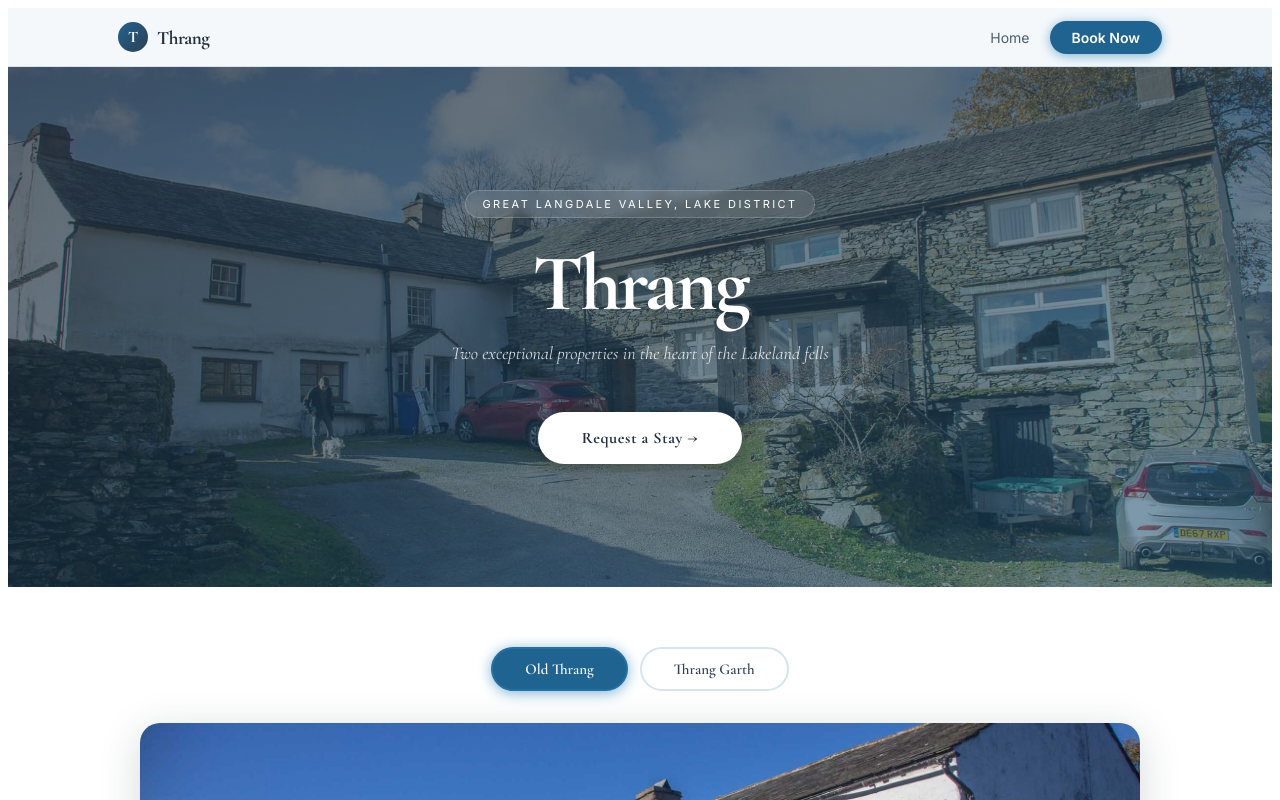
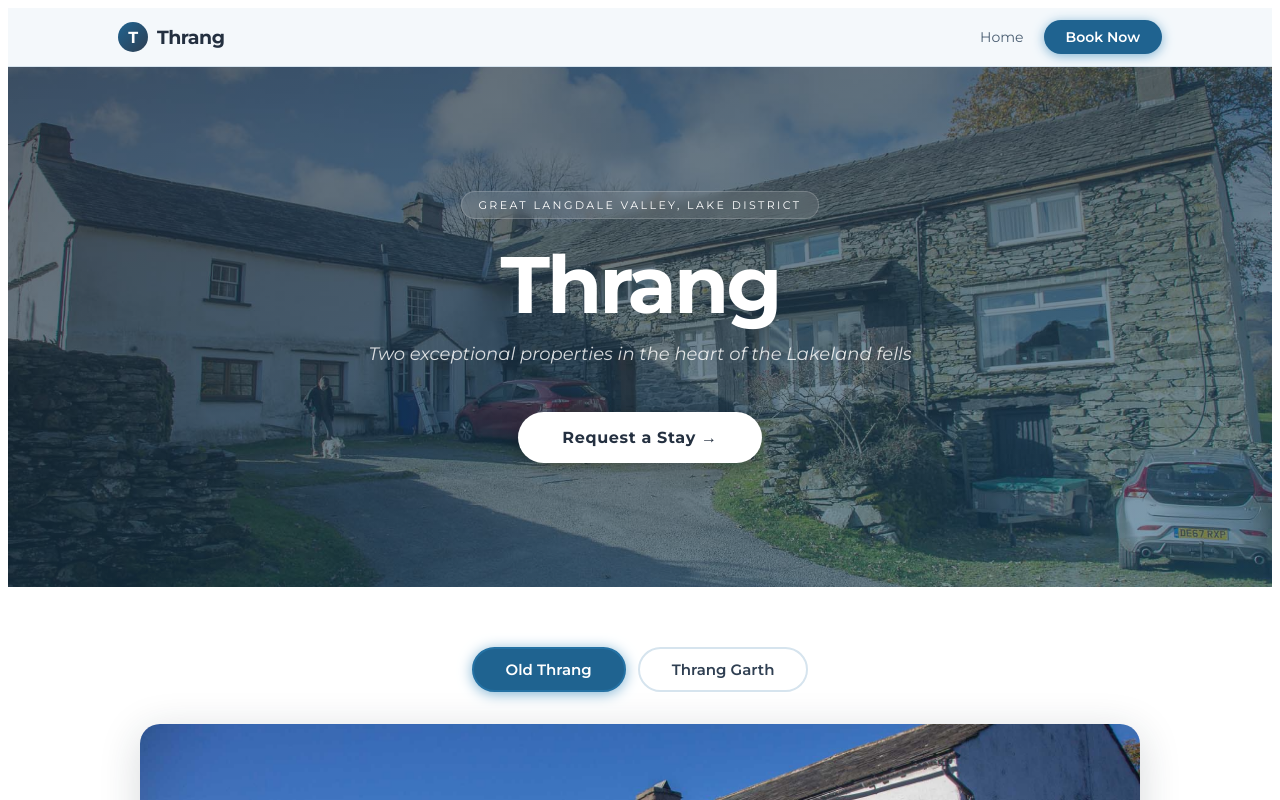
Before and after one commit to alexwsalt/Thrang_Website, a React (Vite) app: page / in a window 1280 px wide. Shown: the top 800 px of the page. Built offline with nearby package versions, Linux system fonts and the light colour scheme.

Commit message:
add Thrang booking site

```diff
--- a/src/App.jsx
+++ b/src/App.jsx
@@ -20,8 +20,8 @@
   white: "#ffffff", fog: "#f0f5f9", mist: "#e8f1f7",
   err: "#c0392b", errBg: "#fdf0ee", errBorder: "#e8c4bc",
 };
-const FF = "'Cormorant Garamond', Georgia, serif";
-const FB = "'Inter', system-ui, sans-serif";
+const FF = "'Montserrat', sans-serif";
+const FB = "'Montserrat', sans-serif";
 
 const ACCESS_PASSWORD = "sunshine2024";
 const PROPERTIES = {
@@ -264,7 +264,7 @@
   return(
     <div style={{fontFamily:FB,background:C.slate50,minHeight:"100vh",display:"flex",flexDirection:"column"}}>
       <style>{`
-        @import url('https://fonts.googleapis.com/css2?family=Cormorant+Garamond:ital,wght@0,400;0,500;0,600;0,700;1,400;1,600&family=Inter:wght@300;400;500;600&display=swap');
+        @import url('https://fonts.googleapis.com/css2?family=Montserrat:ital,wght@0,300;0,400;0,500;0,600;0,700;1,300;1,400&display=swap');
         *{box-sizing:border-box;}
         button{transition:opacity 0.15s,box-shadow 0.15s;}
         button:hover{opacity:0.88;}
```
